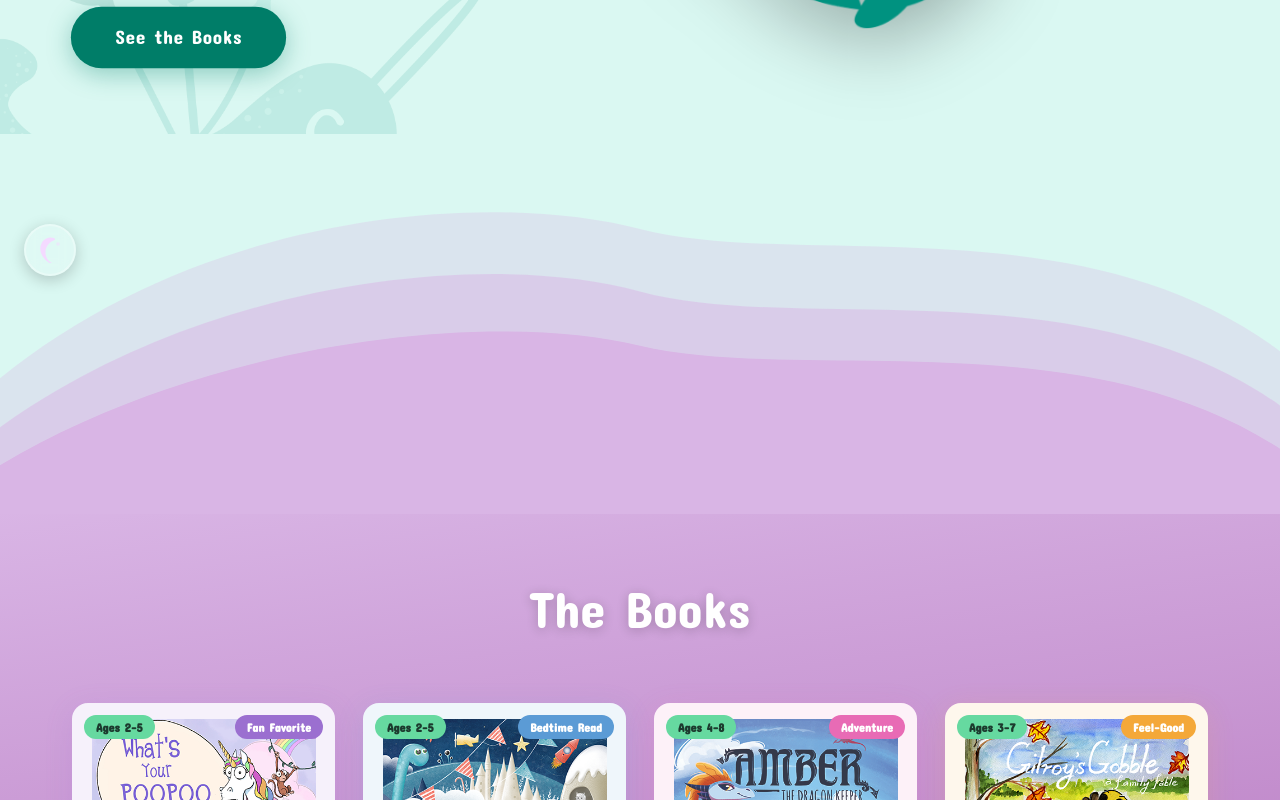
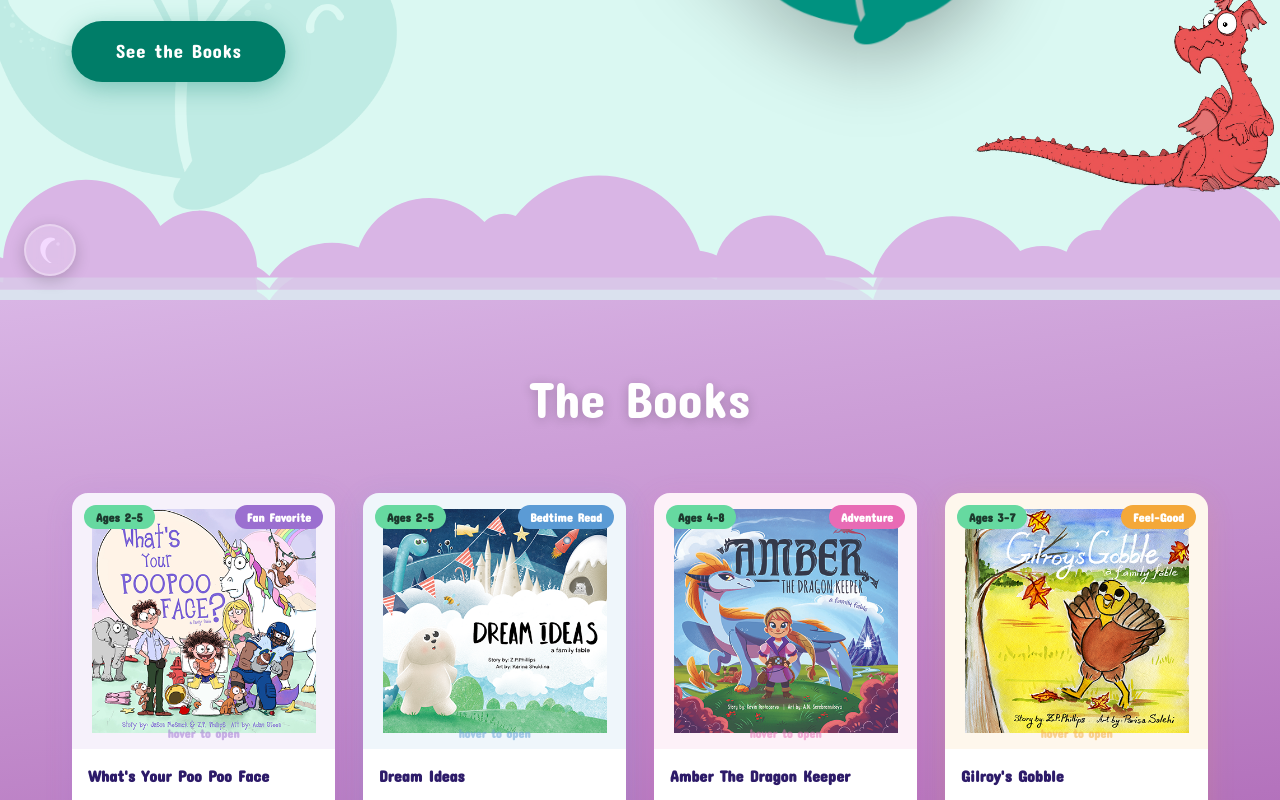
Before and after one commit to zpphillips-star/familyfables, a Next.js app: page / in a window 1280 px wide. Shown: the part 500-1300 px from the top of the page. Built offline with nearby package versions, Linux system fonts and the light colour scheme.

Commit message:
SectionClouds: multi-tonal bumpy clouds inside sections, zero straight lines

```diff
--- a/app/page.tsx
+++ b/app/page.tsx
@@ -7,45 +7,43 @@ import TouchBook from '@/components/TouchBook';
 import TiltNarwhal from '@/components/TiltNarwhal';
 import NewsletterSection from '@/components/NewsletterSection';
 
-// ── Multi-Tonal Wave Divider ───────────────────────────────────────────────
-// fromColor on top, toColor rises from bottom in 3 tonal layers.
-// Height matches original Divi site's 30vw — spread out so layers blend, not stripe.
-function MultiTonalDivider({ fromColor, toColor }: {
-  fromColor: string;
-  toColor: string;
-}) {
+// ── Section Clouds ─────────────────────────────────────────────────────────
+// Absolutely-positioned inside each section at bottom: 0.
+// NO container = NO straight lines. The section's own bg is what shows above.
+// 3 cloud layers with translateY offsets for multi-tonal depth.
+// fill = the color of the NEXT section (clouds bleed INTO it).
+function SectionClouds({ fill }: { fill: string }) {
+  // Real Divi cloud silhouette path (decoded from familyfables.org CSS)
+  const cloud = "M1280 66.1c-3.8 0-7.6.3-11.4.8-18.3-32.6-59.6-44.2-92.2-25.9-3.5 2-6.9 4.3-10 6.9-22.7-41.7-74.9-57.2-116.6-34.5-14.2 7.7-25.9 19.3-33.8 33.3-.2.3-.3.6-.5.8-12.2-1.4-23.7 5.9-27.7 17.5-11.9-6.1-25.9-6.3-37.9-.6-21.7-30.4-64-37.5-94.4-15.7-12.1 8.6-21 21-25.4 35.2-10.8-9.3-24.3-15-38.5-16.2-8.1-24.6-34.6-38-59.2-29.9-14.3 4.7-25.5 16-30 30.3-4.3-1.9-8.9-3.2-13.6-3.8-13.6-45.5-61.5-71.4-107-57.8a86.38 86.38 0 0 0-43.2 29.4c-8.7-3.6-18.7-1.8-25.4 4.8-23.1-24.8-61.9-26.2-86.7-3.1-7.1 6.6-12.5 14.8-15.9 24-26.7-10.1-56.9-.4-72.8 23.3-2.6-2.7-5.6-5.1-8.9-6.9-.4-.2-.8-.4-1.2-.7-.6-25.9-22-46.4-47.9-45.8-11.5.3-22.5 4.7-30.9 12.5-16.5-33.5-57.1-47.3-90.6-30.8-21.9 11-36.3 32.7-37.6 57.1-7-2.3-14.5-2.8-21.8-1.6C84.8 47 55.7 40.7 34 54.8c-5.6 3.6-10.3 8.4-13.9 14-6.6-1.7-13.3-2.6-20.1-2.6-.1 0 0 19.8 0 19.8h1280V66.1z";
   return (
-    <div style={{
-      position: 'relative',
-      height: 'clamp(180px, 30vw, 380px)',
-      background: fromColor,
-      flexShrink: 0,
-      overflow: 'hidden',
-      marginBottom: '-2px',
-    }}>
-      <svg
-        viewBox="0 0 1280 140"
-        preserveAspectRatio="none"
-        xmlns="http://www.w3.org/2000/svg"
-        style={{ position: 'absolute', bottom: 0, left: 0, width: '100%', height: '100%' }}
-      >
-        {/* 3 gentle hill-curves rising from bottom — widest/faintest first */}
-        <path
-          d="M0,140 L0,90 C200,30 480,20 640,35 C800,50 1080,25 1280,80 L1280,140 Z"
-          fill={toColor} fillOpacity="0.3"
-        />
-        <path
-          d="M0,140 L0,108 C200,55 480,42 640,58 C800,74 1080,48 1280,100 L1280,140 Z"
-          fill={toColor} fillOpacity="0.5"
-        />
-        <path
-          d="M0,140 L0,122 C200,78 480,64 640,78 C800,92 1080,68 1280,116 L1280,140 Z"
-          fill={toColor}
-        />
-      </svg>
-    </div>
+    <svg
+      viewBox="0 0 1280 106"
+      preserveAspectRatio="xMidYMid slice"
+      xmlns="http://www.w3.org/2000/svg"
+      style={{
+        position: 'absolute',
+        bottom: 0,
+        left: 0,
+        width: '100%',
+        height: '130px',
+        display: 'block',
+        pointerEvents: 'none',
+      }}
+    >
+      {/* Layer 1: shifted down 20px — lowest, faintest */}
+      <g transform="translate(0,20)">
+        <path d={cloud} fill={fill} fillOpacity="0.35" />
+      </g>
+      {/* Layer 2: shifted down 10px — middle depth */}
+      <g transform="translate(0,10)">
+        <path d={cloud} fill={fill} fillOpacity="0.6" />
+      </g>
+      {/* Layer 3: at natural position — solid, highest */}
+      <path d={cloud} fill={fill} />
+    </svg>
   );
 }
+
 
 // ── Sparkle Trail ──────────────────────────────────────────────────────────
 import { useState, useEffect } from 'react';
@@ -114,6 +112,7 @@ export default function Home() {
           position: 'relative',
           overflow: 'visible',
           minHeight: '92vh',
+          paddingBottom: '140px',
           display: 'flex',
           flexDirection: 'column',
         }}
@@ -211,14 +210,14 @@ export default function Home() {
           </div>
         </div>
 
-        {/* Dragon peeking up from bottom-right */}
+        {/* Dragon sits above the clouds — zIndex 4 so it is in front */}
         <div
           style={{
             position: 'absolute',
-            bottom: 78,
+            bottom: 110,
             right: 0,
             width: 'clamp(160px, 24vw, 360px)',
-            zIndex: 3,
+            zIndex: 4,
             pointerEvents: 'none',
           }}
         >
@@ -231,10 +230,8 @@ export default function Home() {
           />
         </div>
 
-        {/* Multi-tonal wave: mint → lavender, rises from bottom */}
-        <div style={{ position: 'relative', zIndex: 4 }}>
-          <MultiTonalDivider fromColor="#daf8f2" toColor="#d9b5e5" />
-        </div>
+        {/* Clouds at bottom of hero — no wrapper div, section bg shows above */}
+        <SectionClouds fill="#d9b5e5" />
       </section>
 
       {/* ── SECTION 2: BOOKS GRID ───────────────────────────────────── */}
@@ -242,14 +239,16 @@ export default function Home() {
         id="books"
         style={{
           background: 'linear-gradient(172deg, #d9b5e5 0%, #78087c 100%)',
+          position: 'relative',
           marginTop: '-2px',
+          paddingBottom: '140px',
         }}
       >
         <div
           style={{
             maxWidth: '1200px',
             margin: '0 auto',
-            padding: '60px 32px 80px',
+            padding: '60px 32px 40px',
           }}
         >
           <h2
@@ -285,8 +284,8 @@ export default function Home() {
             ))}
           </div>
         </div>
-        {/* Multi-tonal wave: deep purple → mint, rises from bottom */}
-        <MultiTonalDivider fromColor="#78087c" toColor="#daf8f2" />
+        {/* Clouds at bottom of books — mint clouds over the purple gradient */}
+        <SectionClouds fill="#daf8f2" />
       </section>
 
       {/* ── SECTION 3: CHARACTER / ABOUT ────────────────────────────── */}
```
